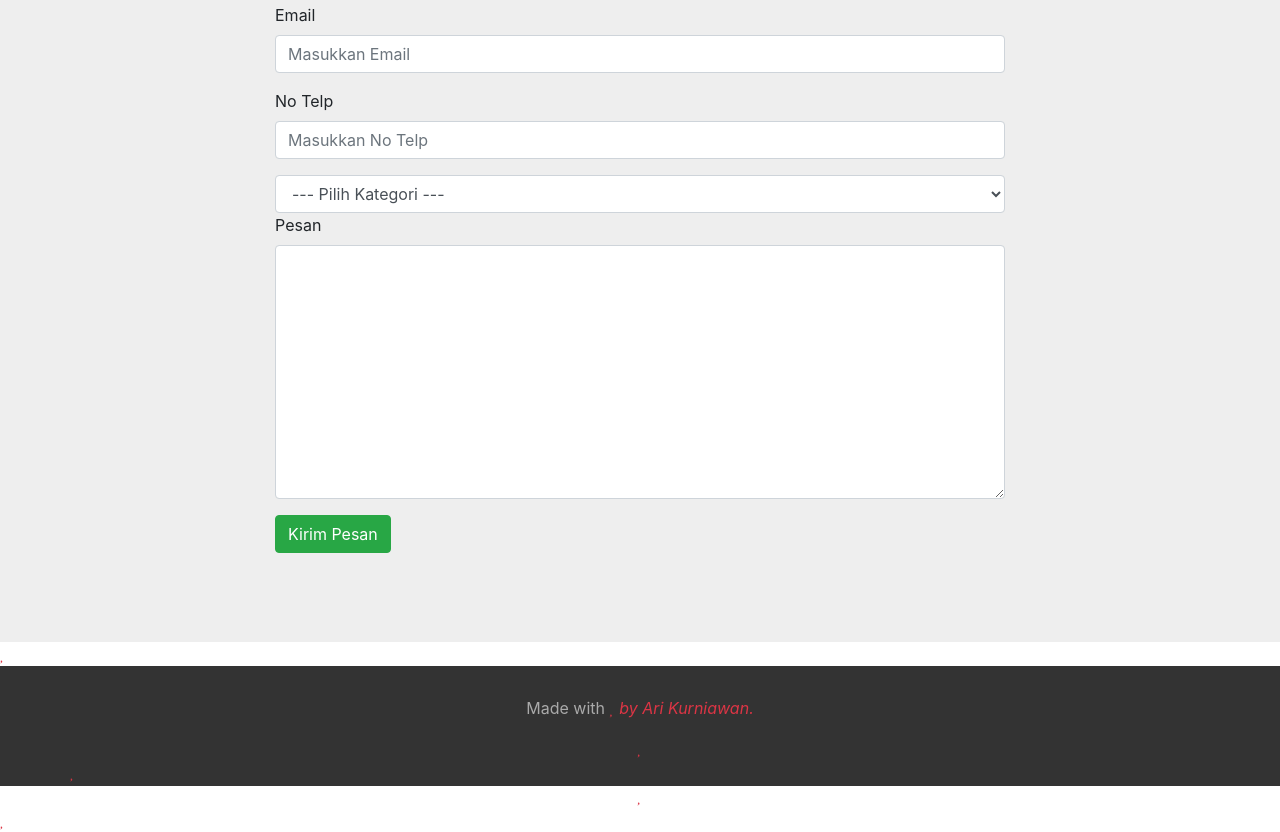
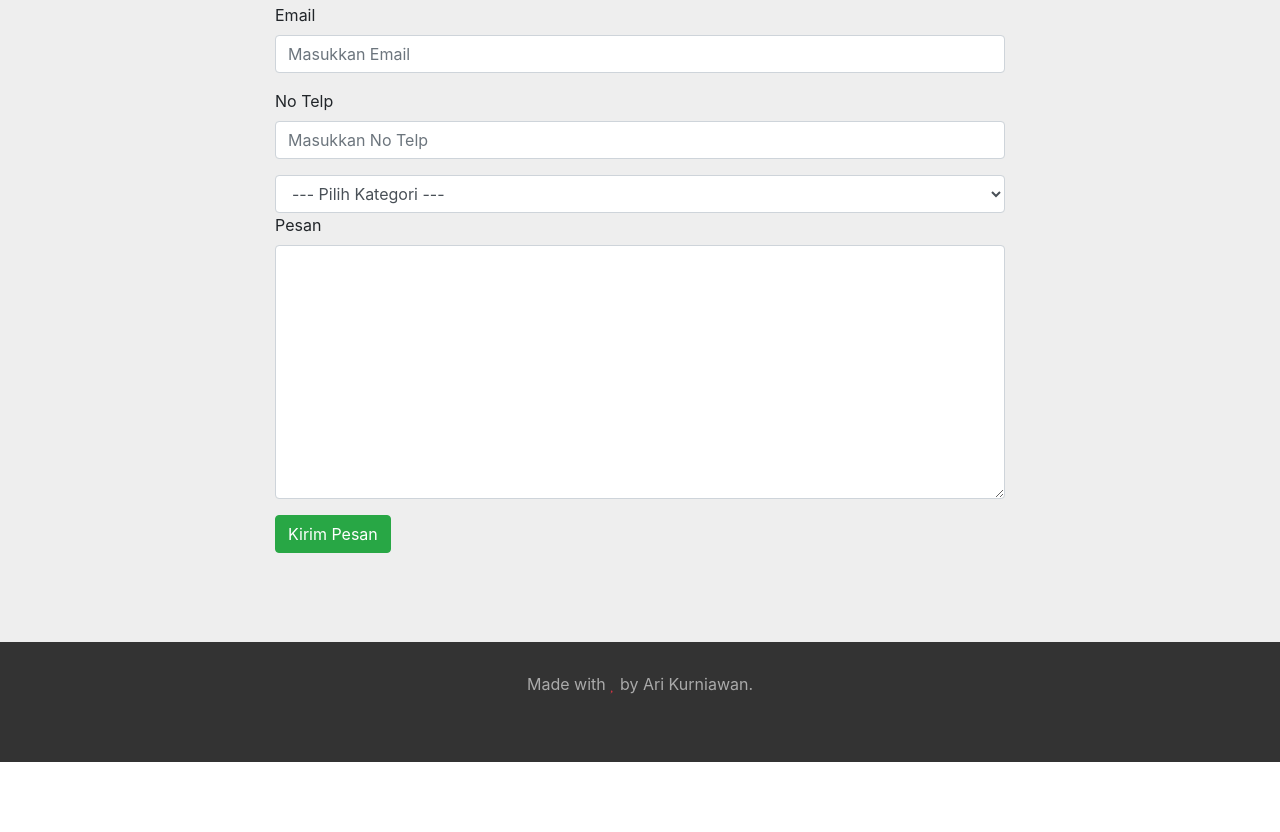
Before and after one commit to ariwan26/landing-page-covid19, a plain HTML site: page index.html in a window 1280 px wide. Shown: the part 2168-3000 px from the top of the page. After the commit the page ends 2930 px from the top, so only its background shows below. Drawn offline with nearby package versions, Linux system fonts and the light colour scheme.

Commit message:
Update index.html

```diff
--- a/index.html
+++ b/index.html
@@ -257,7 +257,7 @@
         <div class="container text-center">
             <div class="row">
                 <div class="col-sm-12">
-                    <p>Made with <i class="fas fa-heart text-danger"> by Ari Kurniawan.</p>
+                    <p>Made with <i class="fas fa-heart text-danger"></i> by Ari Kurniawan.</p>
                 </div>
             </div>
         </div>
```
